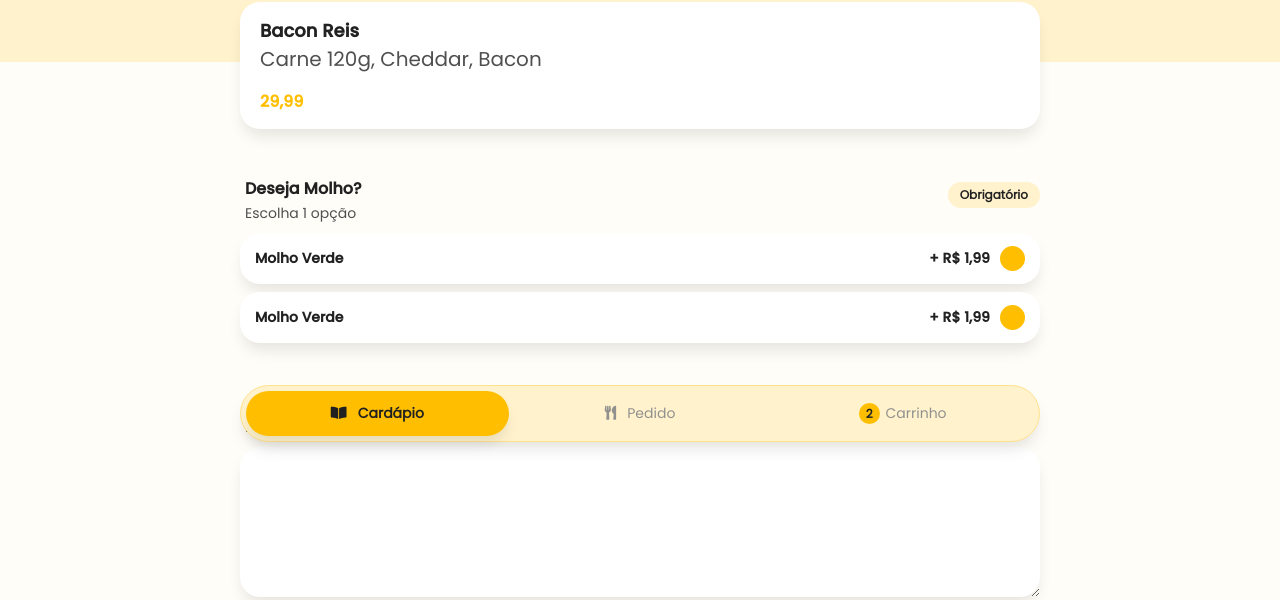
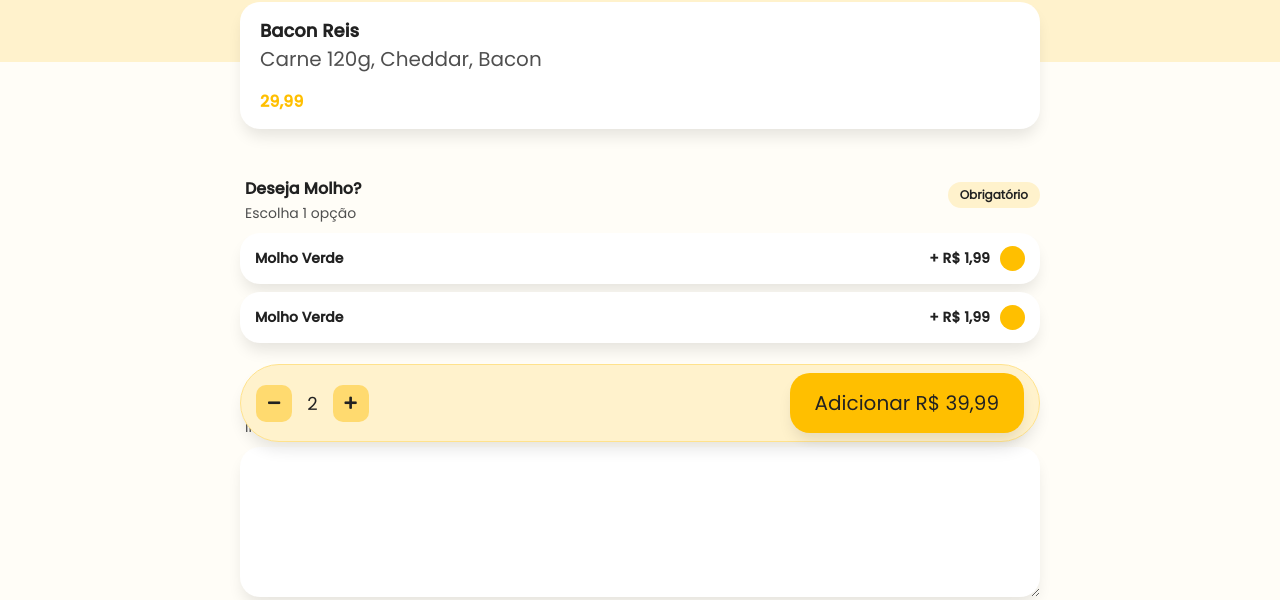
Before and after one commit to Frouzin/CardapioDigital, a plain HTML site: page item.html in a window 1280 px wide. Shown: the part 348-948 px from the top of the page. Drawn offline with Linux system fonts and the light colour scheme.

Commit message:
add: menu inferior /Detalhes.

```diff
--- a/css/main.css
+++ b/css/main.css
@@ -391,3 +391,41 @@ item-categoria {
 textarea{
     height: 150px !important;
 }
+
+.menu-bottom.details{
+    justify-content: space-between;
+    padding: 8px 15px;
+}
+
+.add-carrinho{
+    display: flex;
+    text-align: center;
+    height: 30px;
+    justify-content: center;
+    align-items: center;
+}
+
+.btn-menos, .btn-mais{
+    color: var(--color-black);
+    padding: 8px 12px;
+    border-radius: 10px;
+    font-size: 14px;
+    cursor: pointer;
+    background: var(--color-primary-out);
+}
+
+.add-numero-itens {
+    color: var(--color-black);
+    padding: 2px 15px;
+    font-size: 18px;
+}
+
+.btn-yellow{
+    border: none !important;
+    background-color: var(--color-primary);
+    color: var(--color-black) !important;
+    border-radius: 20px;
+    padding: 15px 25px;
+    font-size: 20px;
+    box-shadow: 0 10px 15px -3px rgba(0, 0, 0, 0.1) !important;
+}
--- a/item.html
+++ b/item.html
@@ -104,23 +104,27 @@
             <span class="sub-title-categoria">Informe alguma observação abaixo</span>
 
             <textarea class="form-control mt-2" rows="5"></textarea>
-
+        </div>
 
     </section>
 
 
-    <section class="menu-bottom" id="menu-bottom">
+    <section class="menu-bottom details" id="menu-bottom">
+      <div class="add-carrinho">
 
-        <a class="menu-bottom-item active">
-            <i class="fas fa-book-open"></i> &nbsp; Cardápio
-        </a>
-        <a class="menu-bottom-item">
-            <i class="fas fa-utensils"></i> &nbsp; Pedido
-        </a>
-        <a class="menu-bottom-item">
-            <span class="badge-total-carrinho">2</span>
-           <!-- <i class="fas fa-shopping-cart"></i> &nbsp;--> Carrinho
-        </a>
+        <span class="btn-menos">
+            <i class="fas fa-minus"></i>
+        </span>
+        <span class="add-numero-itens">
+            2
+        </span>
+        <span class="btn-mais">
+            <i class="fas fa-plus"></i>
+
+      </div>
+      <a class="btn btn-yellow btn-sm">
+        Adicionar <span>R$ 39,99</span>
+      </a>
 
 
     </section>
@@ -138,6 +142,6 @@
     <script type="text/javascript" src="js/jquery.min.js"></script>
     <script type="text/javascript" src="js/popper.min.js"></script>
     <script type="text/javascript" src="js/wow.min.js"></script>
-    <script type="text/javascript" src="js/cardapio.js"></script>
+    <script type="text/javascript" src="js/item.js"></script>
 </body>
 </html>
```
Also changed, not shown: js/item.js (added).
